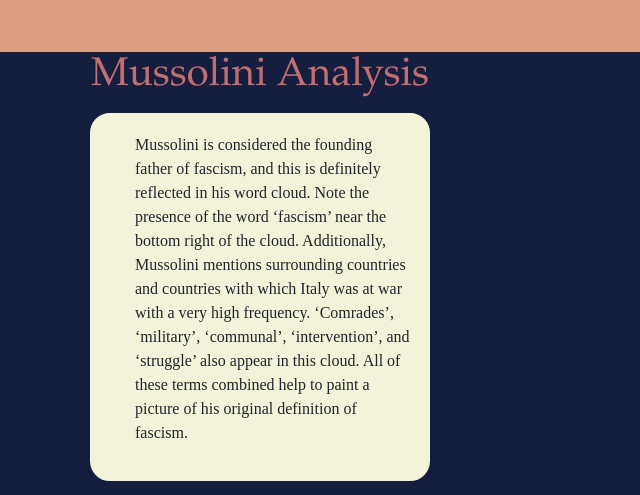
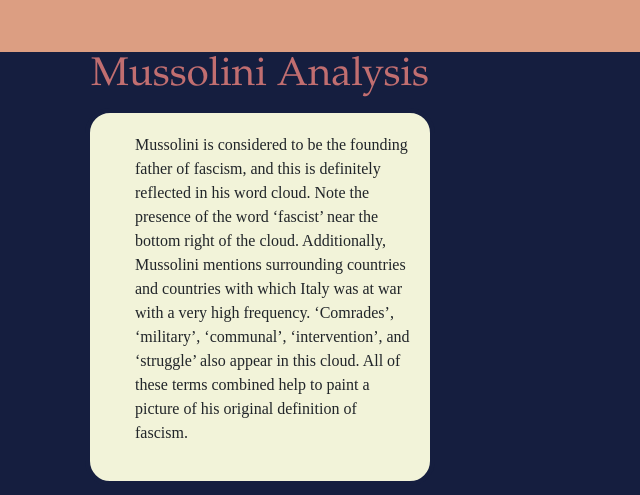
Before and after one commit to knapppv94/knapp-synthesis-1, a plain HTML site: page mussolini/index.html in a window 1280 px wide. Shown: the top 495 px of the page, 0-640 px from the left. Drawn offline with nearby package versions, Linux system fonts and the light colour scheme.

Commit message:
Typo fix

```diff
--- a/mussolini/index.html
+++ b/mussolini/index.html
@@ -29,7 +29,7 @@
           <div class="col-md-4">
             <h1 align="center">Mussolini Analysis</h1>
             <div class="fancy" style= 'margin-bottom: 25px;'>
-            <p class="tab" style=>Mussolini is considered the founding father of fascism, and this is definitely reflected in his word cloud. Note the presence of the word ‘fascism’ near the bottom right of the cloud. Additionally, Mussolini mentions surrounding countries and countries with which Italy was at war with a very high frequency. ‘Comrades’, ‘military’, ‘communal’, ‘intervention’, and ‘struggle’ also appear in this cloud. All of these terms combined help to paint a picture of his original definition of fascism.
+            <p class="tab" style=>Mussolini is considered to be the founding father of fascism, and this is definitely reflected in his word cloud. Note the presence of the word ‘fascist’ near the bottom right of the cloud. Additionally, Mussolini mentions surrounding countries and countries with which Italy was at war with a very high frequency. ‘Comrades’, ‘military’, ‘communal’, ‘intervention’, and ‘struggle’ also appear in this cloud. All of these terms combined help to paint a picture of his original definition of fascism.
 
             </p>
             </div>
```
